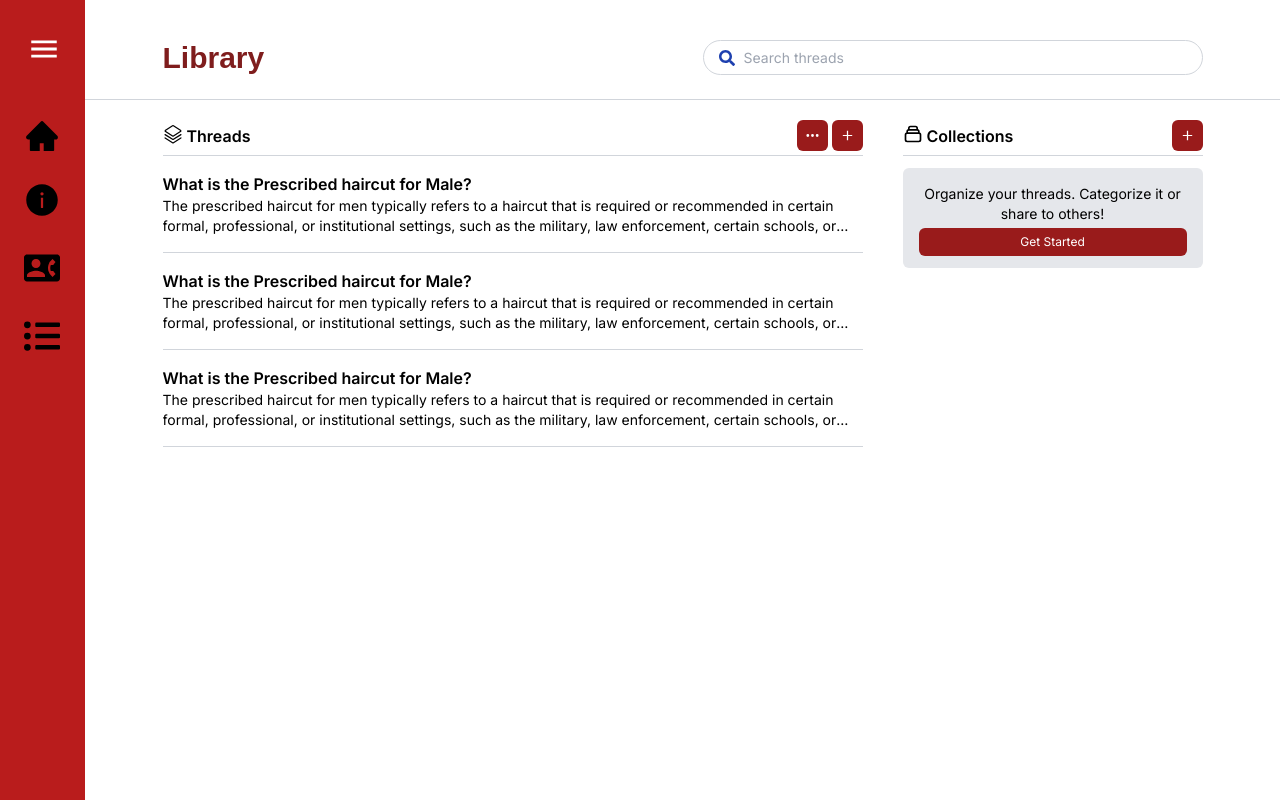
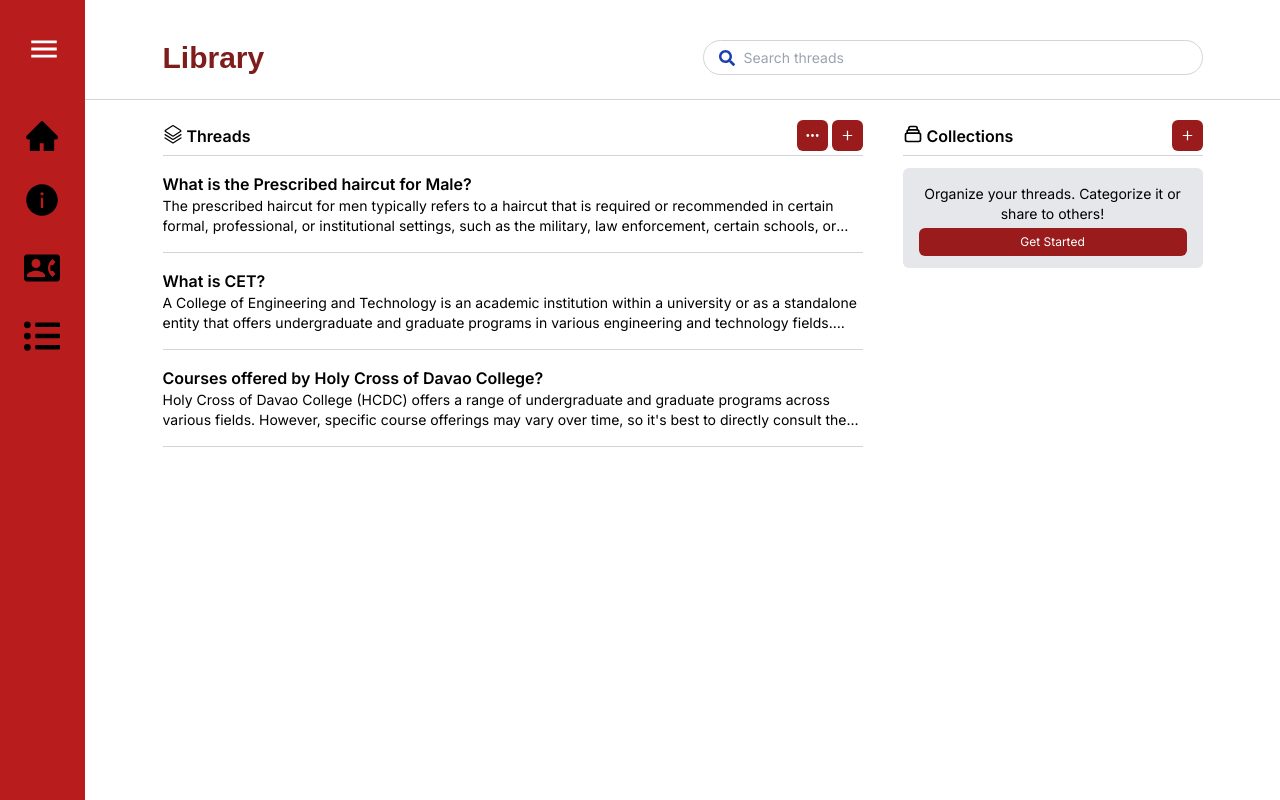
Before and after one commit to kaizenics/handbook, a Next.js app: page /library in a window 1280 px wide. Built offline with nearby package versions, Linux system fonts and the light colour scheme.

Commit message:
refactor: array of objects maps in library page

```diff
--- a/src/app/chat/page.tsx
+++ b/src/app/chat/page.tsx
@@ -1,27 +1,22 @@
 "use client";
-import { useState } from "react";
+
+import { useRouter } from "next/navigation";
 import { Sidebar } from "~/components/sidebar";
 import { VscSparkleFilled } from "react-icons/vsc";
 import { FaSearch } from "react-icons/fa";
 import { FaWandMagicSparkles } from "react-icons/fa6";
 import { FaArrowUp } from "react-icons/fa6";
-import Image from "next/image";
 
 import hcdcStroke from "~/assets/images/hcdc-stroke.png";
 
 export default function Chat() {
-  const [hasStartedConversation, setHasStartedConversation] = useState(false);
-
-  const startConversation = () => {
-    setHasStartedConversation(true);
-  };
+  const router = useRouter();
 
   return (
     <>
       <div className="flex">
         <Sidebar />
         <div className="flex-1 relative">
-          {!hasStartedConversation ? (
             <>
               <div className="mx-5 my-7">
                 <h1 className="text-black text-4xl">Welcome Back,</h1>
@@ -42,19 +37,19 @@ export default function Chat() {
               </div>
               <div className="font-inter flex justify-center items-center my-6">
                 <div className="grid grid-cols-3 gap-4 relative">
-                  <div className="relative w-[400px] h-[200px] bg-red-700 border rounded-md transition-all duration-300 hover:scale-105">
+                  <div className="relative w-[400px] h-[200px] bg-red-700 border rounded-md transition-all duration-300 hover:scale-105 cursor-pointer">
                     <p className="py-8 px-5 text-3xl text-left text-white">
                       What is the prescribe haircut for males?
                     </p>
                     <FaSearch className="w-[30px] h-[30px] absolute bottom-3 right-3 text-white" />
                   </div>
-                  <div className="relative w-[400px] h-[200px] bg-red-700 rounded-md transition-all duration-300 hover:scale-105">
+                  <div className="relative w-[400px] h-[200px] bg-red-700 rounded-md transition-all duration-300 hover:scale-105 cursor-pointer">
                     <p className="py-8 px-5 text-3xl text-left text-white">
                       What is CET?
                     </p>
                     <FaSearch className="w-[30px] h-[30px] absolute bottom-3 right-3 text-white" />
                   </div>
-                  <div className="relative w-[400px] h-[200px] bg-red-700 rounded-md transition-all duration-300 hover:scale-105">
+                  <div className="relative w-[400px] h-[200px] bg-red-700 rounded-md transition-all duration-300 hover:scale-105 cursor-pointer">
                     <p className="py-8 px-5 text-3xl text-left text-white">
                       Courses offered by Holy Cross of Davao College?
                     </p>
@@ -73,12 +68,12 @@ export default function Chat() {
                   <div className="relative">
                     <input
                       placeholder="Ask Gab and Ana..."
-                      className="font-inter w-[1040px] h-[56px] outline-none py-4 pl-4 pr-14 tex4t-black bg-gray-200 border border-gray-200 rounded-full placeholder:text-red-700"
+                      className="font-inter w-[1040px] h-[56px] outline-none py-4 pl-4 pr-14 text-black bg-gray-200 border border-gray-200 rounded-full placeholder:text-red-700"
                       type="text"
                     />
                     <button
                       className="absolute font-montserrat bg-red-700 py-3 px-3 rounded-full top-2 right-2 transition duration-300 hover:bg-red-800"
-                      onFocus={startConversation}
+                      onClick={() => router.push("/chat/start")}
                     >
                       <FaArrowUp className="w-[15px] h-[15px]" />
                     </button>
@@ -86,50 +81,6 @@ export default function Chat() {
                 </div>
               </div>
             </>
-          ) : (
-            <div className="font-inter max-w-screen-lg w-[65%] mx-auto my-7">
-              <div className="mt-5">
-                <h1 className="mt-4 text-black font-inter text-2xl font-bold tracking-tighter uppercase">
-                  HCDC Student Handbook
-                </h1>
-                <div className="flex space-x-1 justify-start">
-                  <p className="text-black font-inter font-thin text-xl">
-                    an AI Assistant
-                  </p>
-                  <VscSparkleFilled className="text-blue-700 w-[25px] h-[25px]" />
-                </div>
-              </div>
-              <div className="relative flex flex-col space-y-4 mt-5">
-                {/* Render the chat messages here */}
-                <div className="bg-gray-400 p-4 rounded-lg place-self-end max-w-[800px]">
-                  What is the Prescribed haircut for Male?
-                </div>
-
-                <div className="bg-red-700 p-4 rounded-lg place-self-start max-w-[800px]">
-                  <h1>
-                    The prescribed haircut for men typically refers to a haircut
-                    that is required or recommended in certain formal,
-                    professional, or institutional settings, such as the
-                    military, law enforcement, certain schools, or corporate
-                    environments.
-                  </h1>
-                </div>
-                {/* Add more chat messages as needed */}
-              </div>
-              <div className="absolute flex justify-center bottom-7">
-                <div className="relative">
-                  <input
-                    placeholder="Ask Gab and Ana..."
-                    className="font-inter w-[1040px] h-[56px] outline-none py-4 pl-4 pr-14 text-black bg-gray-200 border border-gray-200 rounded-full placeholder:text-red-700"
-                    type="text"
-                  />
-                  <button className="absolute font-montserrat bg-red-700 py-3 px-3 rounded-full top-2 right-2 transition duration-300 hover:bg-red-800">
-                    <FaArrowUp className="w-[15px] h-[15px]" />
-                  </button>
-                </div>
-              </div>
-            </div>
-          )}
         </div>
       </div>
     </>
--- a/src/app/library/page.tsx
+++ b/src/app/library/page.tsx
@@ -1,12 +1,38 @@
+"use client";
+import { useState } from "react";
 import { Sidebar } from "~/components/sidebar";
 import { GoStack } from "react-icons/go";
 import { HiOutlineCollection } from "react-icons/hi";
 import { BsThreeDots } from "react-icons/bs";
 import { IoMdAdd } from "react-icons/io";
 import { FaSearch } from "react-icons/fa";
-import Link from "next/link";
+import { useRouter } from "next/navigation";
 
 export default function Threads() {
+
+  const router = useRouter();
+
+  const threadsData = [
+    {
+      title: "What is the Prescribed haircut for Male?",
+      content:
+        "The prescribed haircut for men typically refers to a haircut that is required or recommended in certain formal, professional, or institutional settings, such as the military, law enforcement, certain schools, or corporate environments.",
+      onClick: () => router.push("/chat/start")
+    },
+    {
+      title: "What is CET?",
+      content:
+        "A College of Engineering and Technology is an academic institution within a university or as a standalone entity that offers undergraduate and graduate programs in various engineering and technology fields. These colleges typically provide education and training in disciplines such as civil engineering, mechanical engineering, electrical engineering, computer science, information technology, aerospace engineering, chemical engineering, and many others.",
+      onClick: () => router.push("/chat/start")
+    },
+    {
+      title: "Courses offered by Holy Cross of Davao College?",
+      content:
+        "Holy Cross of Davao College (HCDC) offers a range of undergraduate and graduate programs across various fields. However, specific course offerings may vary over time, so it's best to directly consult the college's official website or contact them for the most up-to-date information.",
+      onClick: () => router.push("/chat/start")
+    }
+  ];
+
   return (
     <div className="flex">
       <Sidebar />
@@ -51,42 +77,23 @@ export default function Threads() {
                 </div>
               </div>
             </div>
+            {threadsData.map((thread, index) => (
+              <div key={index}>
                 <div className="py-4 border-b border-gray-300">
-              <Link href="/chat#chatbox">
-                <h1 className="text-black text-md font-semibold cursor-pointer transition duration-300 hover:text-red-800">
-                  What is the Prescribed haircut for Male?
+                  <h1
+                    className="text-black text-md font-semibold cursor-pointer transition duration-300 hover:text-red-800"
+                    onClick={thread.onClick}
+                  >
+                    {thread.title}
                   </h1>
-              </Link>
                   <p className="text-black text-sm font-regular line-clamp-2">
-                The prescribed haircut for men typically refers to a haircut
-                that is required or recommended in certain formal, professional,
-                or institutional settings, such as the military, law
-                enforcement, certain schools, or corporate environments.
+                    {thread.content}
                   </p>
                 </div>
-            <div className="py-4 border-b border-gray-300">
-              <h1 className="text-black text-md font-semibold cursor-pointer transition duration-300 hover:text-red-800">
-                What is the Prescribed haircut for Male?
-              </h1>
-              <p className="text-black text-sm font-regular line-clamp-2">
-                The prescribed haircut for men typically refers to a haircut
-                that is required or recommended in certain formal, professional,
-                or institutional settings, such as the military, law
-                enforcement, certain schools, or corporate environments.
-              </p>
               </div>
-            <div className="py-4 border-b border-gray-300">
-              <h1 className="text-black text-md font-semibold cursor-pointer transition duration-300 hover:text-red-800">
-                What is the Prescribed haircut for Male?
-              </h1>
-              <p className="text-black text-sm font-regular line-clamp-2">
-                The prescribed haircut for men typically refers to a haircut
-                that is required or recommended in certain formal, professional,
-                or institutional settings, such as the military, law
-                enforcement, certain schools, or corporate environments.
-              </p>
-            </div>
+            ))}
           </section>
+
 
           <section className="w-[300px] py-4">
             <div className="py-1 border-b border-gray-300">
--- /dev/null
+++ b/src/components/modal.tsx
@@ -0,0 +1,42 @@
+import React, { ReactNode } from "react";
+
+interface ModalProps {
+  isOpen: boolean;
+  onClose: () => void;
+  children: ReactNode;
+}
+
+const Modal: React.FC<ModalProps> = ({ isOpen, onClose, children }) => {
+  if (!isOpen) return null;
+
+  return (
+    <div className="fixed top-0 left-0 w-full h-full flex items-center justify-center bg-gray-900 bg-opacity-50 z-50">
+      <div className="bg-white rounded-lg p-6 max-w-md w-full">
+        {/* Close button */}
+        <button
+          className="absolute top-2 right-2 text-gray-600 hover:text-gray-800"
+          onClick={onClose}
+        >
+          <svg
+            xmlns="http://www.w3.org/2000/svg"
+            className="h-6 w-6"
+            fill="none"
+            viewBox="0 0 24 24"
+            stroke="currentColor"
+          >
+            <path
+              strokeLinecap="round"
+              strokeLinejoin="round"
+              strokeWidth={2}
+              d="M6 18L18 6M6 6l12 12"
+            />
+          </svg>
+        </button>
+        {/* Modal content */}
+        {children}
+      </div>
+    </div>
+  );
+};
+
+export default Modal;
```
Also changed, not shown: src/app/chat/start/page.tsx (+49 -2 lines). Lines whose indentation alone changed are shown as unchanged.
